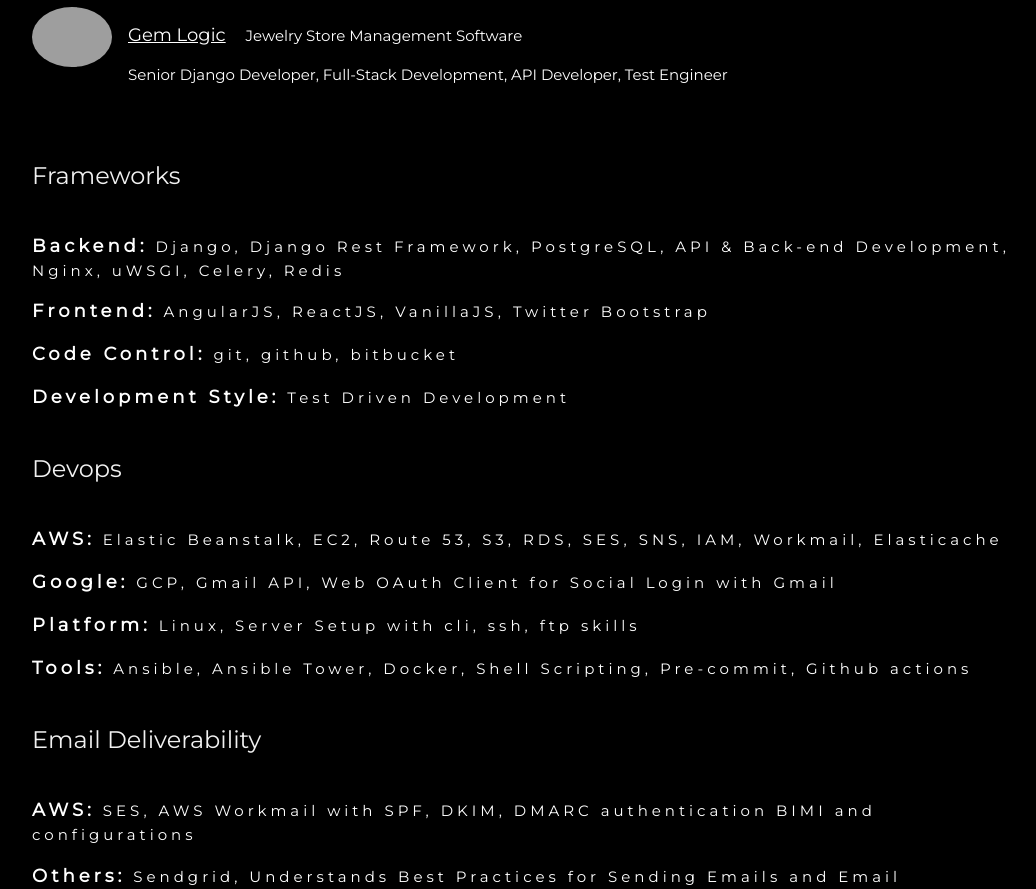
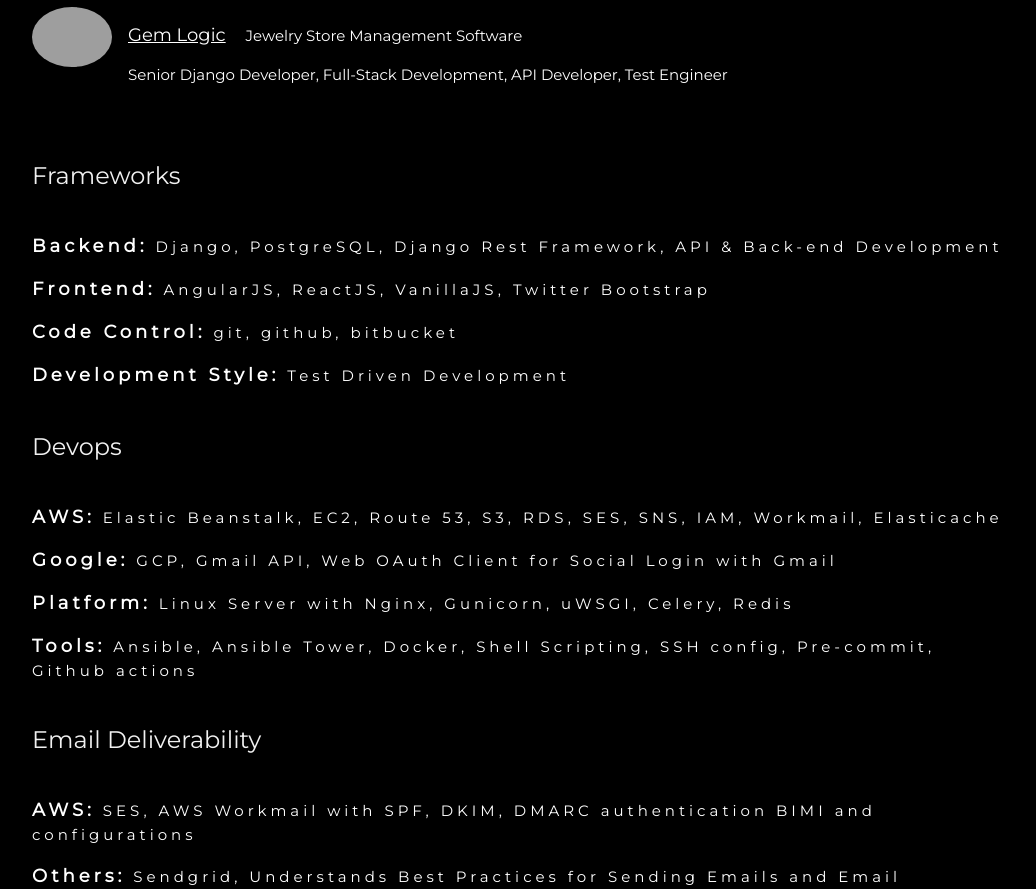
Before and after one commit to edchelstephens/portfolio, a Django app: page / in a window 1280 px wide. Shown: the part 3958-4847 px from the top of the page, without its empty margins (178-1214 px from the left). Run offline with Django 4.2, Linux system fonts and the light colour scheme; some libraries are stand-ins or nearby versions; grey boxes are pictures that could not be loaded.

Commit message:
chore: update skills.

```diff
--- a/pages/templates/pages/index.html
+++ b/pages/templates/pages/index.html
@@ -271,7 +271,7 @@
                                     <p>Senior Django Developer, Full-Stack Development, API Developer, Test Engineer</p><br>
 
                                     <h3 class="w3-padding-24 w3-text-light-grey">Frameworks</h3>
-                                    <p class="w3-wide w3-margin-bottom"><span style="font-size:18px; font-weight:bold">Backend:</span> Django, Django Rest Framework, PostgreSQL, API & Back-end Development, Nginx, uWSGI,  Celery, Redis</p>
+                                    <p class="w3-wide w3-margin-bottom"><span style="font-size:18px; font-weight:bold">Backend:</span> Django, PostgreSQL, Django Rest Framework,  API & Back-end Development</p>
                                     <p class="w3-wide w3-margin-bottom"><span style="font-size:18px; font-weight:bold">Frontend:</span> AngularJS, ReactJS, VanillaJS, Twitter Bootstrap</p>
                                     <p class="w3-wide w3-margin-bottom"><span style="font-size:18px; font-weight:bold">Code Control:</span> git, github, bitbucket</p>
                                     <p class="w3-wide w3-margin-bottom"><span style="font-size:18px; font-weight:bold">Development Style:</span> Test Driven Development</p>
@@ -279,8 +279,8 @@
                                     <h3 class="w3-padding-24 w3-text-light-grey">Devops</h3>
                                     <p class="w3-wide w3-margin-bottom"><span style="font-size:18px; font-weight:bold">AWS:</span> Elastic Beanstalk, EC2, Route 53, S3, RDS, SES, SNS, IAM, Workmail, Elasticache</p>
                                     <p class="w3-wide w3-margin-bottom"><span style="font-size:18px; font-weight:bold">Google:</span> GCP, Gmail API, Web OAuth Client for Social Login with Gmail</p>
-                                    <p class="w3-wide w3-margin-bottom"><span style="font-size:18px; font-weight:bold">Platform:</span> Linux, Server Setup with cli, ssh, ftp skills</p>
-                                    <p class="w3-wide w3-margin-bottom"><span style="font-size:18px; font-weight:bold">Tools:</span> Ansible, Ansible Tower, Docker, Shell Scripting, Pre-commit, Github actions</p>
+                                    <p class="w3-wide w3-margin-bottom"><span style="font-size:18px; font-weight:bold">Platform:</span> Linux Server with Nginx, Gunicorn, uWSGI, Celery, Redis </p>
+                                    <p class="w3-wide w3-margin-bottom"><span style="font-size:18px; font-weight:bold">Tools:</span> Ansible, Ansible Tower, Docker, Shell Scripting, SSH config, Pre-commit, Github actions</p>
 
                                     <h3 class="w3-padding-24 w3-text-light-grey">Email Deliverability</h3>
                                     <p class="w3-wide w3-margin-bottom"><span style="font-size:18px; font-weight:bold">AWS:</span>  SES, AWS Workmail with SPF, DKIM, DMARC authentication BIMI and configurations</p>
```
